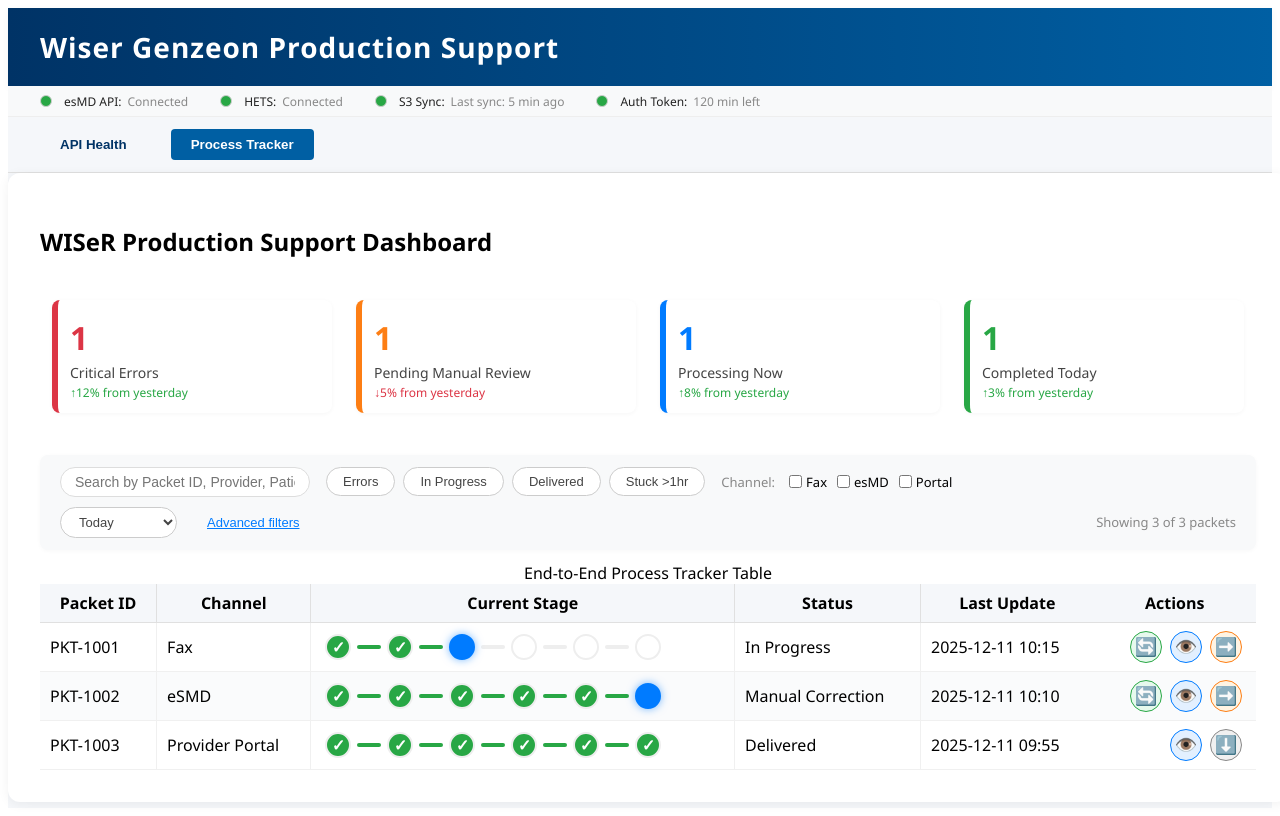
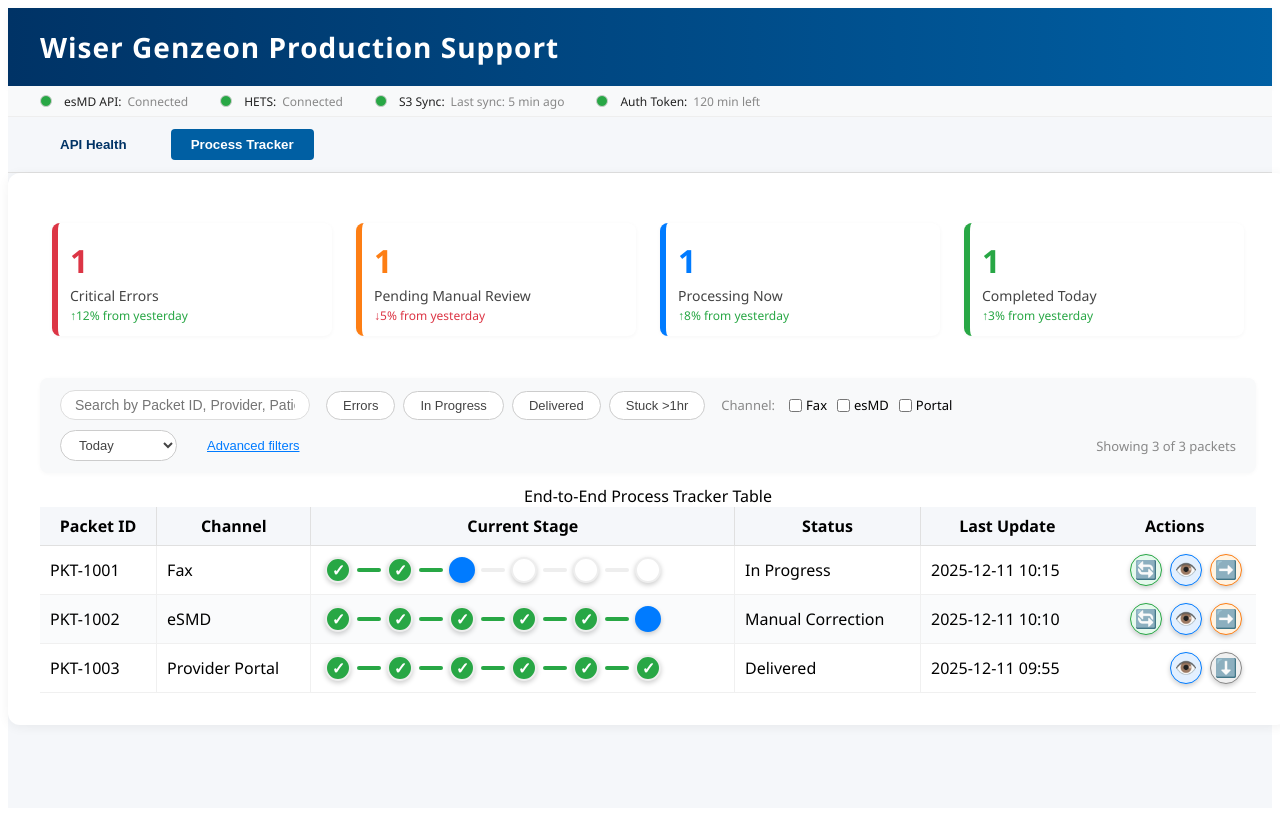
Before and after one commit to contactshobhit/wiser-production-support, a React (Create React App) app: page / in a window 1280 px wide. Both pictures are taken after a click on the button "Process Tracker". Built offline with nearby package versions, Linux system fonts and the light colour scheme.

Commit message:
style: add drop-shadow and hover effect to action icons for improved interactivity

```diff
--- a/src/components/ActionsCell.js
+++ b/src/components/ActionsCell.js
@@ -33,17 +33,29 @@
 };
 
 function ActionButton({ type, tooltip, onClick, disabled }) {
+  const [hovered, setHovered] = React.useState(false);
+  const style = {
+    ...iconStyles.base,
+    boxShadow: hovered
+      ? '0 4px 8px rgba(0,0,0,0.3)'
+      : '0 2px 5px rgba(0,0,0,0.2)',
+    transform: hovered ? 'translateY(-2px)' : 'none',
+    transition: 'box-shadow 0.2s, transform 0.2s',
+    cursor: disabled ? 'not-allowed' : 'pointer',
+    ...(iconStyles[type] && !disabled ? iconStyles[type][':hover'] : {}),
+    ...(disabled ? iconStyles.disabled : {}),
+  };
   return (
     <button
-      style={{
-        ...iconStyles.base,
-        ...(iconStyles[type] && !disabled ? iconStyles[type][':hover'] : {}),
-        ...(disabled ? iconStyles.disabled : {}),
-      }}
+      style={style}
       onClick={disabled ? undefined : onClick}
       title={tooltip}
       aria-label={tooltip}
       disabled={disabled}
+      onMouseEnter={() => setHovered(true)}
+      onMouseLeave={() => setHovered(false)}
+      tabIndex={0}
+      role="button"
     >
       {icons[type]}
     </button>
--- a/src/components/Pipeline.js
+++ b/src/components/Pipeline.js
@@ -33,6 +33,7 @@
   else if (status === 'skipped') content = <span style={{ color: 'white', fontWeight: 700 }}>–</span>;
   else content = null;
 
+  const [hovered, setHovered] = React.useState(false);
   const baseStyle = {
     width: 22,
     height: 22,
@@ -44,15 +45,27 @@
     justifyContent: 'center',
     margin: '0 4px',
     position: 'relative',
-    boxShadow: status === 'current' ? '0 0 8px #007bff88' : 'none',
-    animation: status === 'current' ? 'pulse 1.2s infinite' : 'none',
+    boxShadow: hovered
+      ? '0 4px 8px rgba(0,0,0,0.3)'
+      : '0 2px 5px rgba(0,0,0,0.2)',
+    transform: hovered ? 'translateY(-2px)' : 'none',
+    transition: 'box-shadow 0.2s, transform 0.2s',
     color: status === 'completed' || status === 'failed' || status === 'skipped' ? 'white' : '#888',
     backgroundColor: status === 'upcoming' ? '#fff' : stageColors[status],
     cursor: 'pointer',
   };
 
   return (
-    <div style={baseStyle} title={tooltip} onClick={onClick}>
+    <div
+      style={baseStyle}
+      title={tooltip}
+      onClick={onClick}
+      onMouseEnter={() => setHovered(true)}
+      onMouseLeave={() => setHovered(false)}
+      tabIndex={0}
+      role="button"
+      aria-label={tooltip}
+    >
       {content}
     </div>
   );
--- a/src/components/ProcessTracker.js
+++ b/src/components/ProcessTracker.js
@@ -237,7 +237,7 @@
         maxWidth: '100%',
       }}
     >
-      <h2 style={{ marginBottom: 24 }}>WISeR Production Support Dashboard</h2>
+      {/* Removed dashboard heading as requested */}
       <MetricsRow metrics={metrics} onFilter={handleFilter} />
       <FilterBar
         filters={filters}
```
